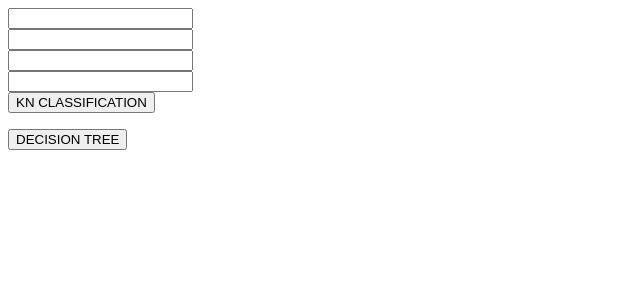
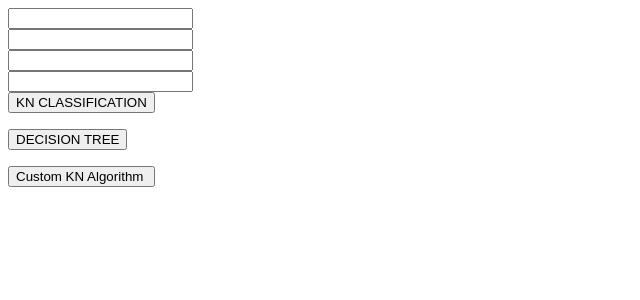
Before and after one commit to i-am-phenomenal/ml_algorithms_in_django, a Django app: page / in a window 1280 px wide. Shown: the top 300 px of the page, without its empty margins (0-640 px from the left). Run offline with Django 3.2, Linux system fonts and the light colour scheme.

Commit message:
Changes in home.html

```diff
--- a/dummy_project/dummy_app/templates/home.html
+++ b/dummy_project/dummy_app/templates/home.html
@@ -42,4 +42,9 @@
     {% csrf_token %}
     <input type="submit" value="DECISION TREE" />
   </form>
+
+  <form action="custom_kn_algorithm" method="POST">
+    {% csrf_token %}
+    <input type="submit" value="Custom KN Algorithm " />
+  </form>
 </div>
```
